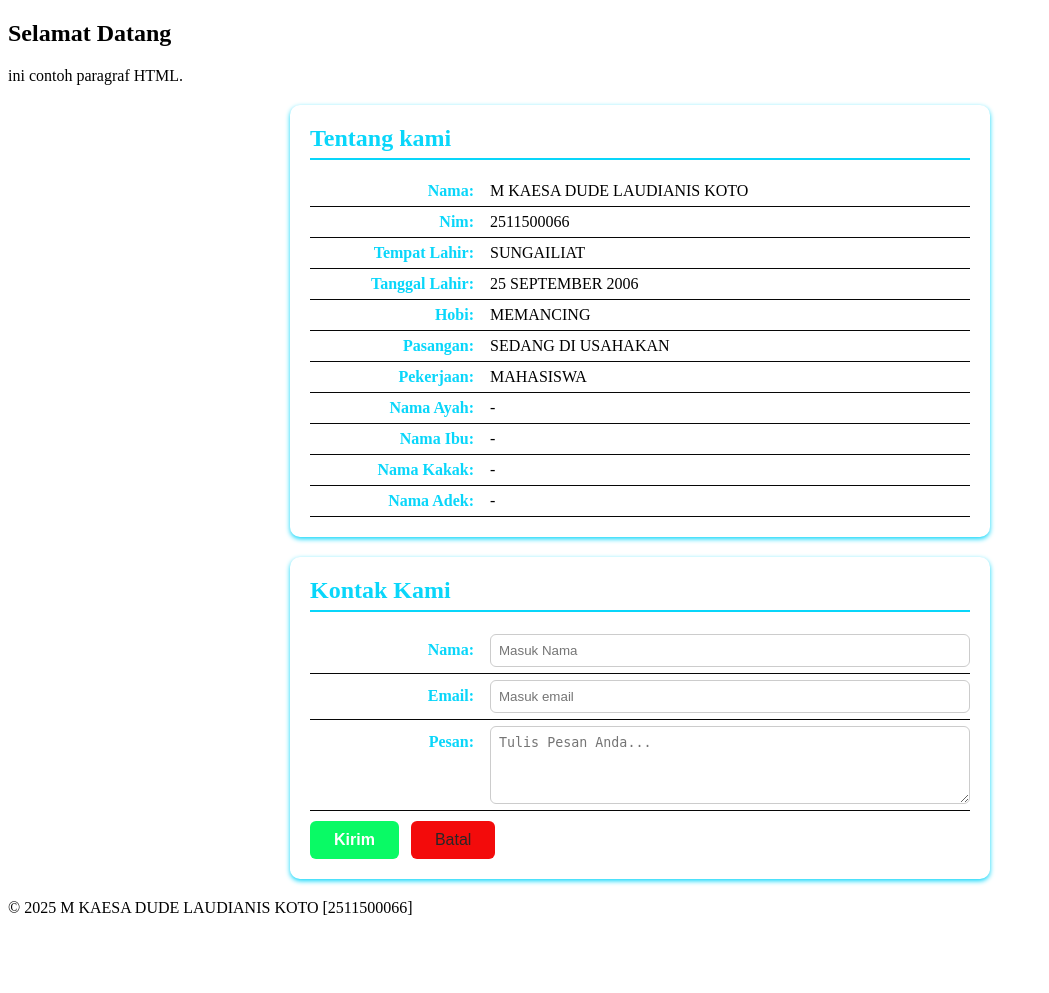
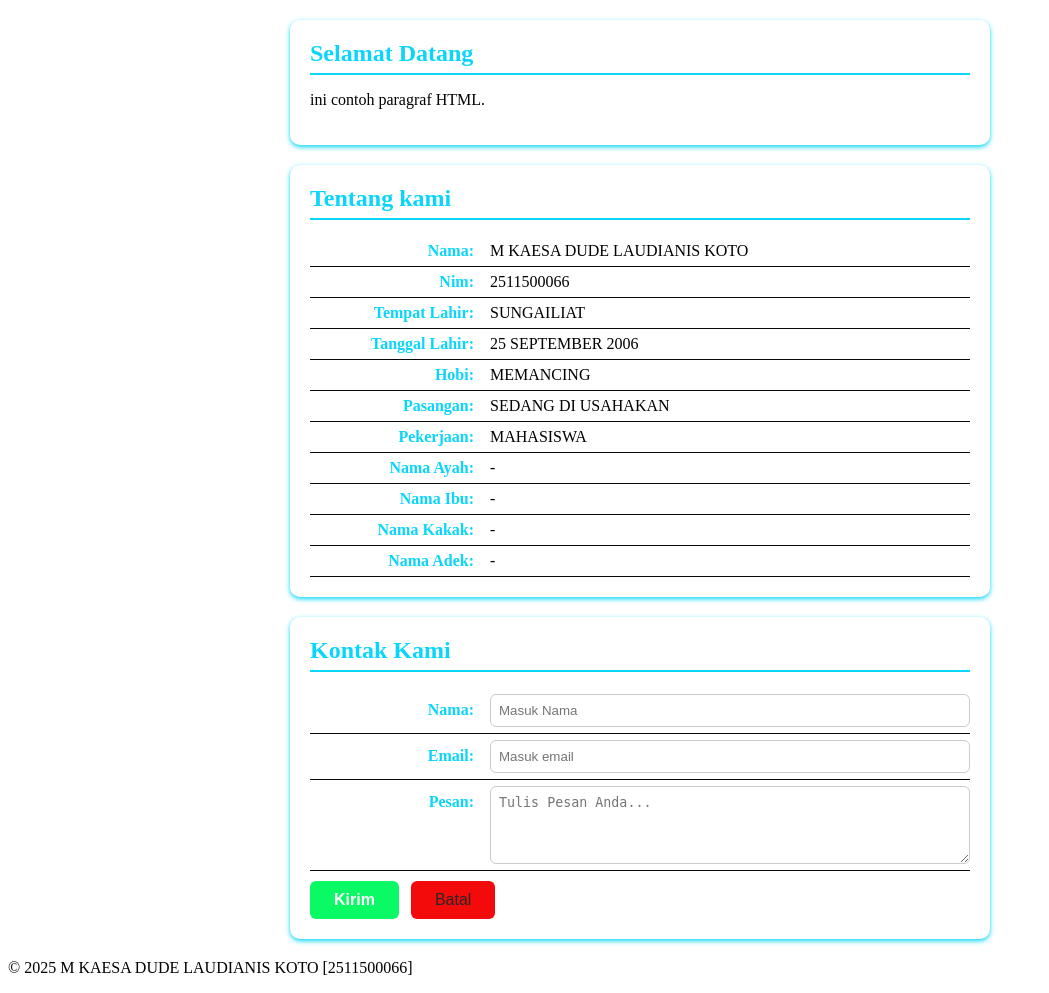
Before and after one commit to 2511500066-art/2511500066-PWD-TI1B-255260, a PHP site: page /pertemuan-04/index.html in a window 1280 px wide. Shown: the part 146-1139 px from the top of the page, without its empty margins (0-1049 px from the left). Before the commit the page ends 1061 px from the top, so only its background shows below. Run offline with PHP 8.4, Linux system fonts and the light colour scheme.

Commit message:
styling section #home

```diff
--- a/pertemuan-03/index.html
+++ b/pertemuan-03/index.html
@@ -84,7 +84,7 @@
         }
 
        #contact button[type="submit"]:hover {
-            background-color: #0379ee;
+            background-color: #057ff9;
             transform: translateY(-1px);
             box-shadow: 0 2px 6px rgba(0, 0, 0, 0.2);
         }
--- a/pertemuan-04/style.css
+++ b/pertemuan-04/style.css
@@ -23,6 +23,7 @@ text-decoration: none;
 padding: 6px 12px;
 }
 
+#home,
 #about,
 #contact {
     background-color: #ffffff;
@@ -32,7 +33,7 @@ padding: 6px 12px;
     margin: 20px auto;
     box-shadow: 0 2px 5px #09d6fa;
 }
-
+#home h2,
 #about h2,
 #contact h2 {
     color: #09d6fa;
@@ -40,6 +41,9 @@ padding: 6px 12px;
     padding-bottom: 6px;
     margin-top: 0;
     margin-bottom: 16px;
+}
+#home p {
+text-align: justify;
 }
 
 #about p,
```
